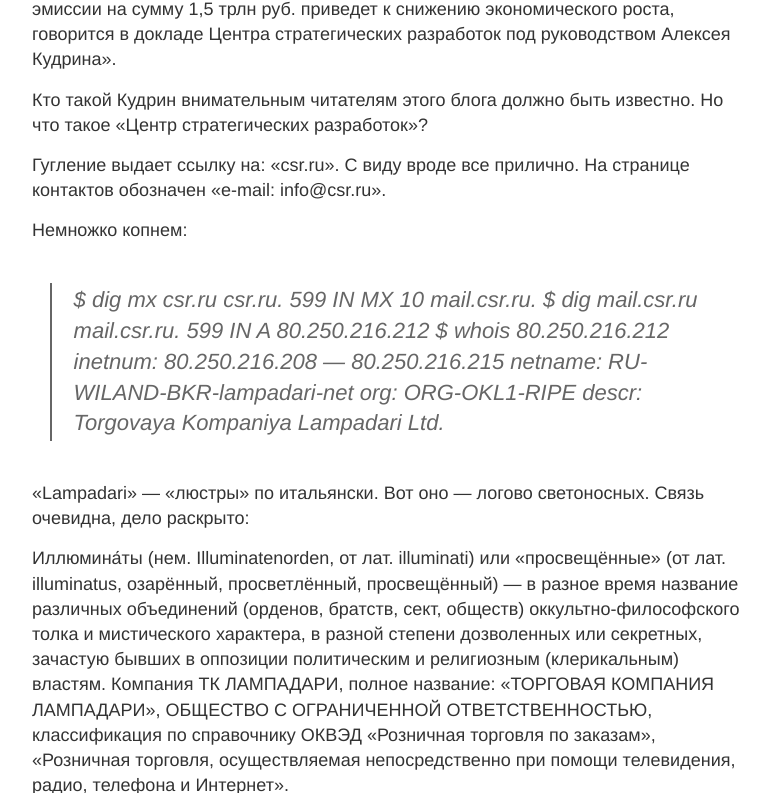
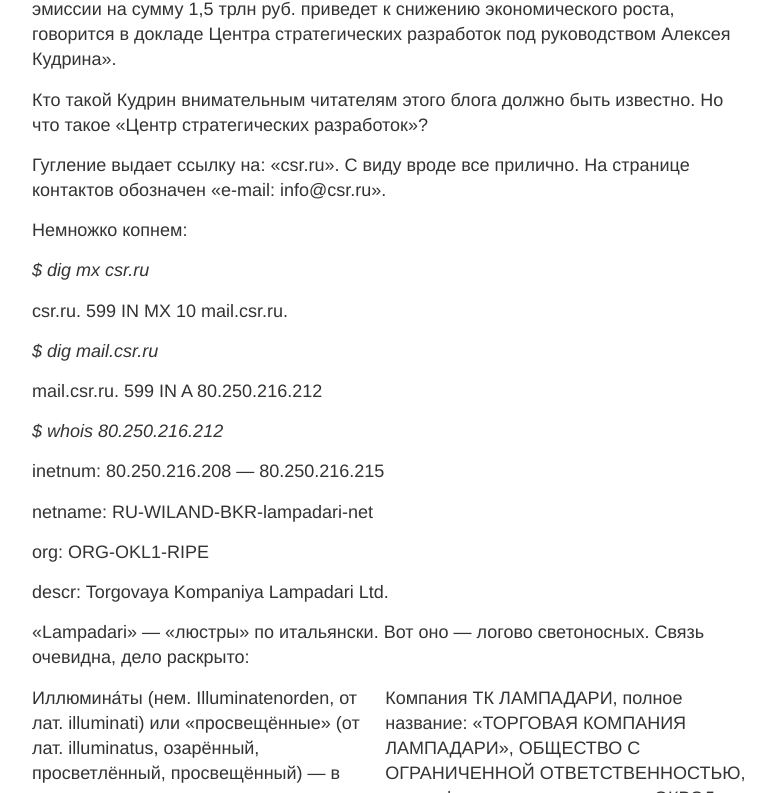
Before and after one commit to decrafts/r, a Jekyll site: the page built from _posts/uncheck/2016-06-01-illyuminaty.md, in a window 1280 px wide and 1400 px high, scrolled down 281 px. Shown: the top 793 px of the window, without its empty margins (248-1023 px from the left). Built offline with Jekyll 4.4.1, drawn with Linux system fonts in a browser that asks for light colours; comment, search, counter and statistics services are not loaded; some of the changed text lies outside the part shown; grey boxes are pictures that could not be loaded.

Commit message:
Update 2016-06-01-illyuminaty.md

```diff
--- a/_posts/uncheck/2016-06-01-illyuminaty.md
+++ b/_posts/uncheck/2016-06-01-illyuminaty.md
@@ -17,18 +17,16 @@
 
 Немножко копнем:
 
-<blockquote>
-$ dig mx csr.ru
+*$ dig mx csr.ru*
 
 csr.ru. 599 IN MX 10 mail.csr.ru.
 
 
-$ dig mail.csr.ru
+*$ dig mail.csr.ru*
 
 mail.csr.ru. 599 IN A 80.250.216.212
 
-
-$ whois 80.250.216.212
+*$ whois 80.250.216.212*
 
 inetnum: 80.250.216.208 &#8212; 80.250.216.215
 
@@ -37,26 +35,17 @@
 org: ORG-OKL1-RIPE
 
 descr: Torgovaya Kompaniya Lampadari Ltd.
-</blockquote>
 
 &#171;Lampadari&#187; &#8212; &#171;люстры&#187; по итальянски. Вот оно &#8212; логово светоносных. Связь очевидна, дело раскрыто:
 
-
-<tbody>
+<table><tr><td>
 
 Иллюмина́ты (нем. Illuminatenorden, от лат. illuminati) или «просвещённые» (от лат. illuminatus, озарённый, просветлённый, просвещённый) — в разное время название различных объединений (орденов, братств, сект, обществ) оккультно-философского толка и мистического характера, в разной степени дозволенных или секретных, зачастую бывших в оппозиции политическим и религиозным (клерикальным) властям.
+
+</td><td>
 Компания ТК ЛАМПАДАРИ, полное название: &#171;ТОРГОВАЯ КОМПАНИЯ ЛАМПАДАРИ&#187;, ОБЩЕСТВО С ОГРАНИЧЕННОЙ ОТВЕТСТВЕННОСТЬЮ, классификация по справочнику ОКВЭД &#171;Розничная торговля по заказам&#187;, &#171;Розничная торговля, осуществляемая непосредственно при помощи телевидения, радио, телефона и Интернет&#187;.
 
-</tbody>
-
-
-
+</td></tr></table>
 
 
 ![_config.yml](/images/uncheck/illyuminaty-1.jpg)
-
-
-
-
-
-Источник: <a href="https://uncheckorg.wordpress.com/2016/06/01/illuminati/">https://uncheckorg.wordpress.com/2016/06/01/illuminati/</a>
```
